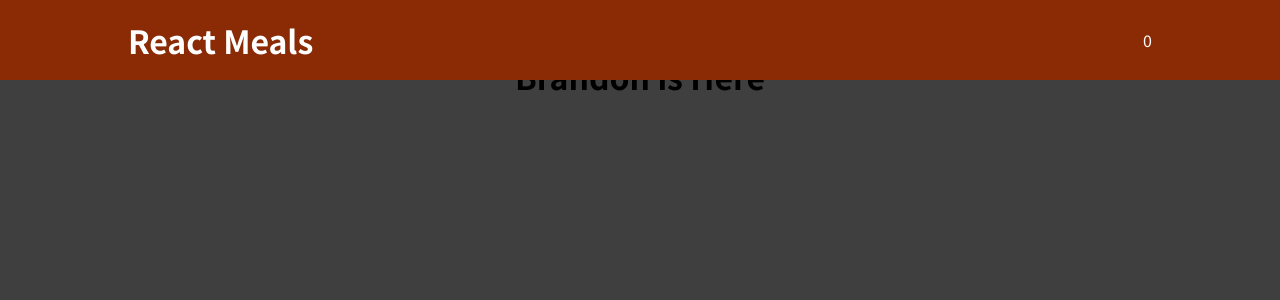
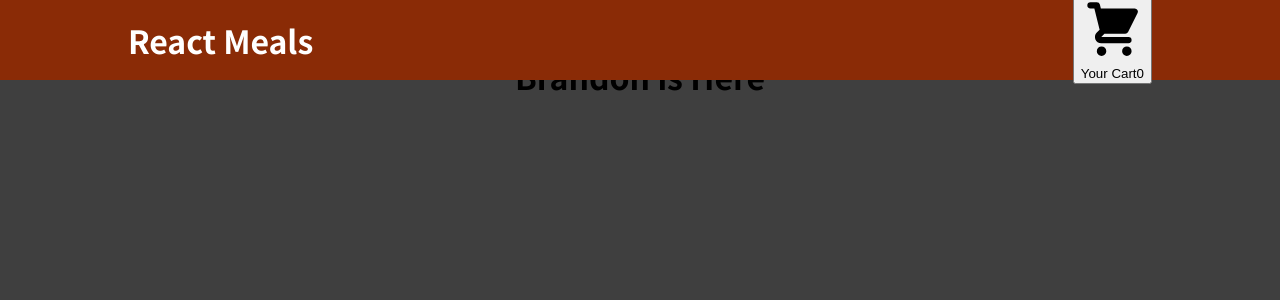
Before and after one commit to brandonrq506/food-spa, a React (Vite) app: page / in a window 1280 px wide. Shown: the top 300 px of the page. Built offline with nearby package versions, Linux system fonts and the light colour scheme.

Commit message:
Added more cart components

```diff
--- a/src/components/layout/Header/Header.tsx
+++ b/src/components/layout/Header/Header.tsx
@@ -5,7 +5,9 @@
     return (
         <header className={styles.header}>
             <h1>React Meals</h1>
-            <CartButton />
+            <CartButton>
+                <span>Your Cart</span>
+            </CartButton>
         </header>
     );
 };
--- a/src/features/cart/components/CartButton/CartButton.tsx
+++ b/src/features/cart/components/CartButton/CartButton.tsx
@@ -1,11 +1,24 @@
-// import styles from "./CartButton.module.css";
+import styles from "./CartButton.module.css";
+import { CartIcon } from "../CartIcon/CartIcon";
+
 import { useCart } from "@/features/cart";
 
-export const CartButton = () => {
+type CartButtonProps = {
+    children?: React.ReactNode;
+};
+
+export const CartButton = ({ children = '' }: CartButtonProps) => {
     const { totalItems } = useCart();
     return (
-        <div>
-            {totalItems}
-        </div>
+        <button className={styles.button}>
+            <span className={styles.icon}>
+                <CartIcon />
+            </span>
+            <span>{children}</span>
+            <span className={styles.badge}>
+                {totalItems}
+            </span>
+        </button>
     );
 };
+//TODO: Missing heart-beat animation when totalItems are updated.
--- /dev/null
+++ b/src/features/cart/components/CartIcon/CartIcon.tsx
@@ -0,0 +1,11 @@
+export const CartIcon = () => {
+    return (
+        <svg
+            xmlns='http://www.w3.org/2000/svg'
+            viewBox='0 0 20 20'
+            fill='var(--primary-text)'
+        >
+            <path d='M3 1a1 1 0 000 2h1.22l.305 1.222a.997.997 0 00.01.042l1.358 5.43-.893.892C3.74 11.846 4.632 14 6.414 14H15a1 1 0 000-2H6.414l1-1H14a1 1 0 00.894-.553l3-6A1 1 0 0017 3H6.28l-.31-1.243A1 1 0 005 1H3zM16 16.5a1.5 1.5 0 11-3 0 1.5 1.5 0 013 0zM6.5 18a1.5 1.5 0 100-3 1.5 1.5 0 000 3z' />
+        </svg>
+    );
+};
--- a/src/features/cart/context/CartContext.tsx
+++ b/src/features/cart/context/CartContext.tsx
@@ -1,5 +1,4 @@
 import { createContext } from "react";
 import { CartContextProps } from "../types";
 
-const CartContext = createContext<CartContextProps | undefined>(undefined);
-export default CartContext;
+export const CartContext = createContext<CartContextProps | undefined>(undefined);
--- a/src/features/cart/context/CartProvider.tsx
+++ b/src/features/cart/context/CartProvider.tsx
@@ -1,5 +1,5 @@
 import { useReducer } from "react";
-import CartContext from "./CartContext";
+import { CartContext } from "./CartContext";
 import { cartReducer, initialState } from "./cartReducer";
 import { CartContextProps, CartMeal } from "../types";
 
--- a/src/features/cart/hooks/useCart.tsx
+++ b/src/features/cart/context/useCart.tsx
@@ -1,5 +1,5 @@
 import { useContext } from "react";
-import CartContext from "../context/CartContext";
+import { CartContext } from "./CartContext";
 import { CartContextProps } from "../types";
 
 export const useCart = (): CartContextProps => {
--- a/src/features/cart/index.ts
+++ b/src/features/cart/index.ts
@@ -1,5 +1,5 @@
 export * from "./context/CartProvider";
-export * from "./hooks/useCart";
+export * from "./context/useCart";
 
 export * from "./components/CartButton/CartButton";
 export * from "./components/Checkout/Checkout";
```
